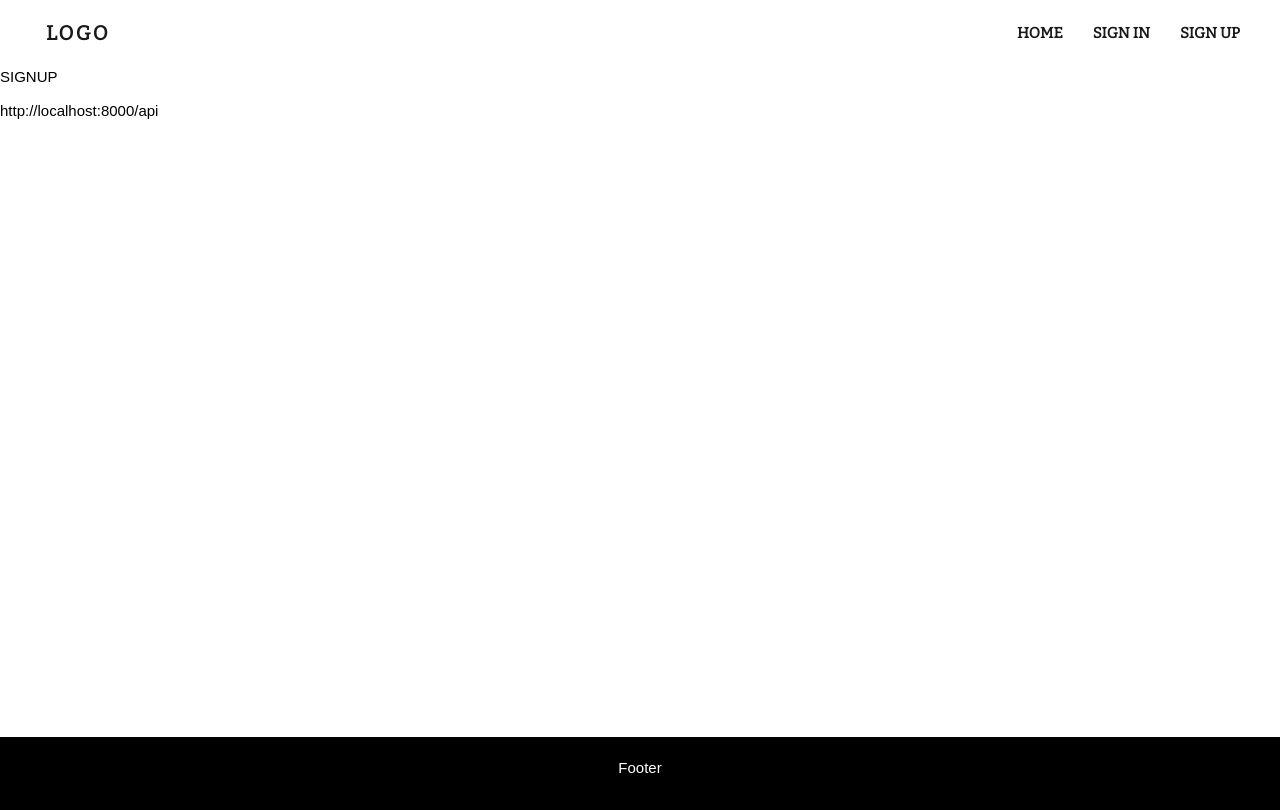
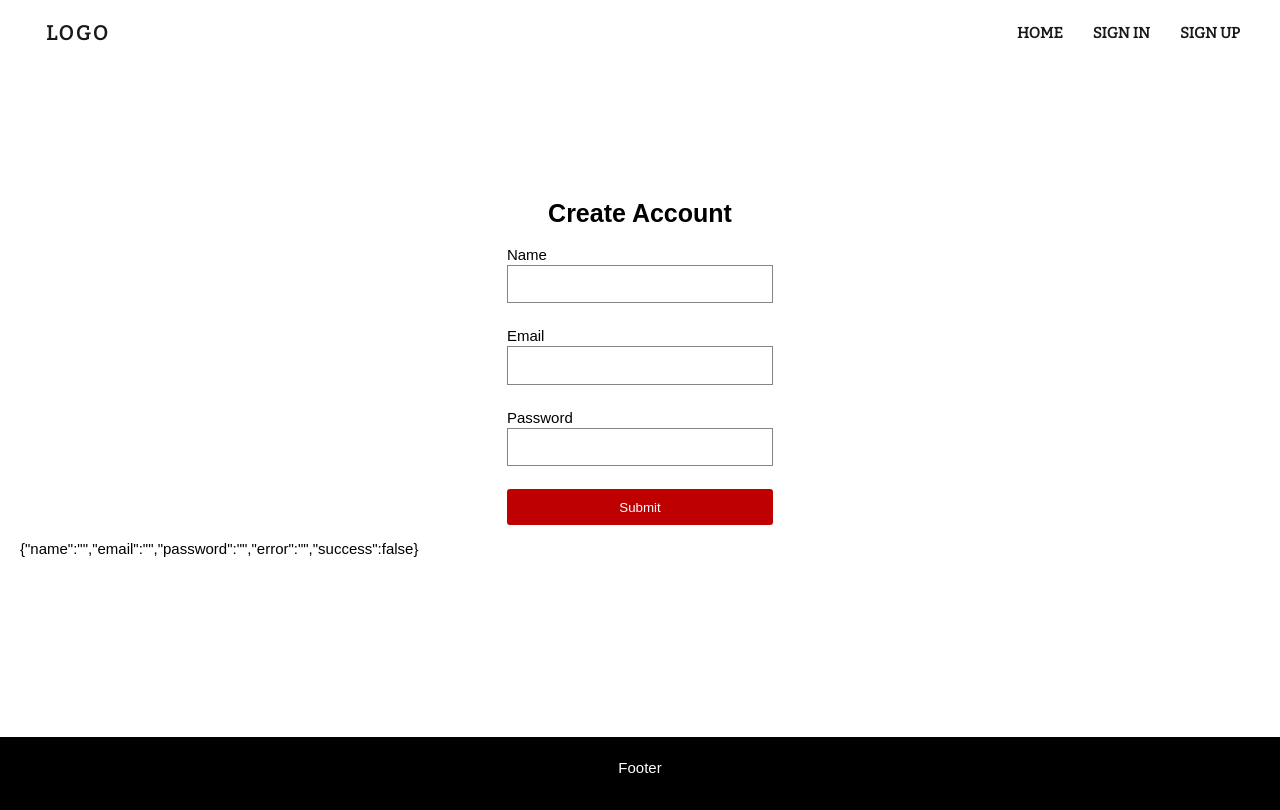
Before and after one commit to MarcoAntonioAG/React-Node-Ecommerce, a React (Create React App) app in the folder frontend/: page /signup in a window 1280 px wide. Built offline with nearby package versions, Linux system fonts and the light colour scheme.

Commit message:
building a sign up form & handling input change

```diff
--- a/frontend/src/components/Layout/layout.scss
+++ b/frontend/src/components/Layout/layout.scss
@@ -47,10 +47,10 @@ h3,
 h4,
 h5,
 h6 {
-  font-family: 'Bitter', sans-serif;
+  font-family: 'Nunito', sans-serif;
   font-weight: bold;
   margin-bottom: 1.25rem;
-  font-size: 2.8rem;
+  font-size: 2.5rem;
   letter-spacing: var(--mainSpacing);
 }
 
@@ -66,3 +66,9 @@ main {
   display: flex;
   flex-direction: column;
 }
+
+.container {
+  display: grid;
+  grid-template-columns: [full-start] minmax(6rem, 1fr) [center-start] repeat(8,
+      [col-start] minmax(min-content, 15rem) [col-end]) [center-end] minmax(6rem, 1fr) [full-end];
+}
--- a/frontend/src/user/SignUp.jsx
+++ b/frontend/src/user/SignUp.jsx
@@ -1,12 +1,46 @@
-import React from 'react';
+import React, { useState } from 'react';
 import { API } from '../config';
 
+import './signup.scss';
+
 const SignUp = () => {
+  const [values, setValues] = useState({
+    name: '',
+    email: '',
+    password: '',
+    error: '',
+    success: false
+  });
+
+  const handleInputChange = name => event => {
+    setValues({ ...values, error: false, [name]: event.target.value });
+  };
+
   return (
-    <div>
-      <p>SIGNUP</p>
-      <p>{API}</p>
-    </div>
+    <section className='signup-section'>
+      <h2 className='signup-title'>Create Account</h2>
+
+      <div className='container'>
+        <form className='signup-form'>
+          <p>
+            <label for='name'>Name</label>
+            <input onChange={handleInputChange('name')} type='text' />
+          </p>
+          <p>
+            <label for='email'>Email</label>
+            <input onChange={handleInputChange('email')} type='email' />
+          </p>
+          <p>
+            <label for='password'>Password</label>
+            <input onChange={handleInputChange('password')} type='password' />
+          </p>
+          <p>
+            <button>Submit</button>
+          </p>
+        </form>
+      </div>
+      <p>{JSON.stringify(values)}</p>
+    </section>
   );
 };
 
--- /dev/null
+++ b/frontend/src/user/signup.scss
@@ -0,0 +1,68 @@
+.signup-section {
+  margin: 13rem 2rem;
+
+  .signup-title {
+    text-align: center;
+  }
+}
+
+.signup-form {
+  grid-column: center-start / center-end;
+  margin: auto;
+
+  input:focus {
+    border: .1rem solid var(--primaryColor);
+  }
+
+  input {
+    width: 100%;
+    border: 1px solid rgb(133, 133, 133);
+    margin-bottom: 1rem;
+  }
+
+  form {
+    label {
+      display: block;
+    }
+
+    p {
+      margin: 0;
+    }
+  }
+
+  button,
+  input {
+    padding: .8em;
+  }
+
+  button {
+    background: #BF0000;
+    color: var(--mainWhite);
+    width: 100%;
+    border: 0;
+    border-radius: .3rem;
+    transition: .3s;
+  }
+
+  button:hover,
+  button:focus {
+    background: rgb(206, 29, 29);
+    outline: 0;
+    cursor: pointer;
+  }
+
+  form {
+    display: grid;
+    grid-template-columns: 2fr 1fr;
+    grid-gap: 20px;
+  }
+
+  form p {
+    grid-column: 1 / 2;
+  }
+
+  .input-file-wrapper {
+    grid-column: 2 / 3;
+    grid-row: 1 / 2;
+  }
+}
```
